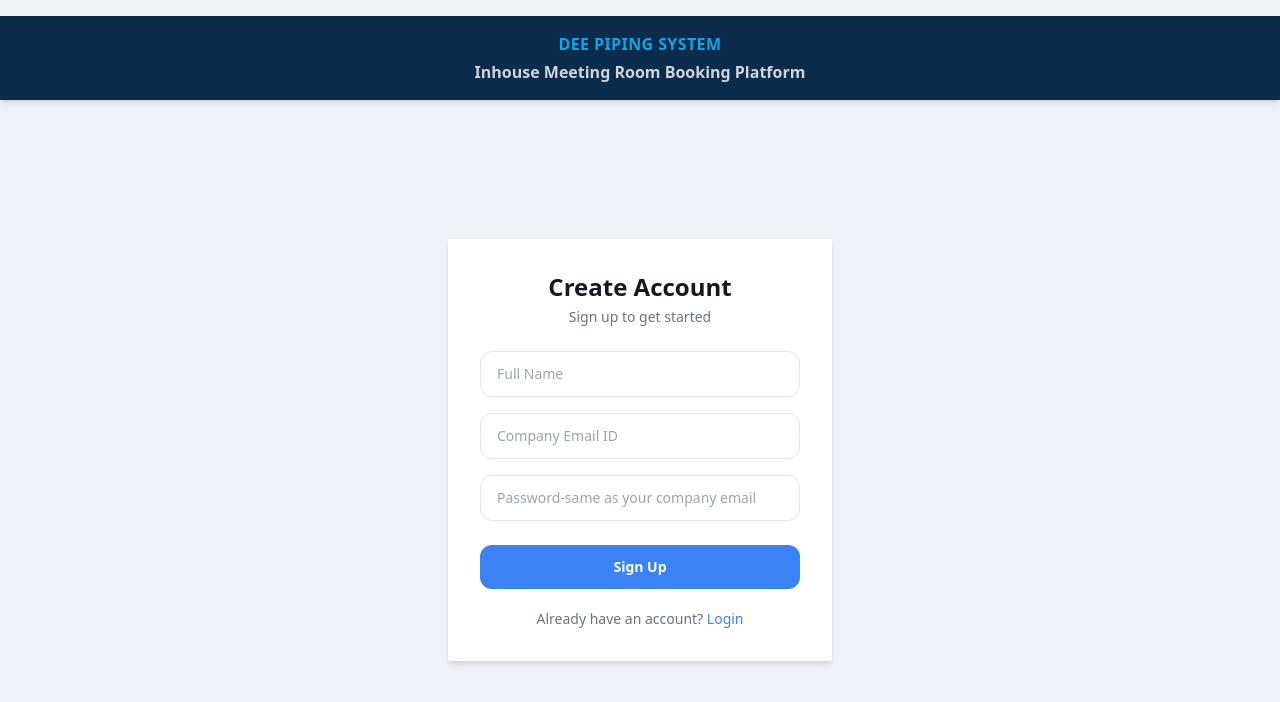
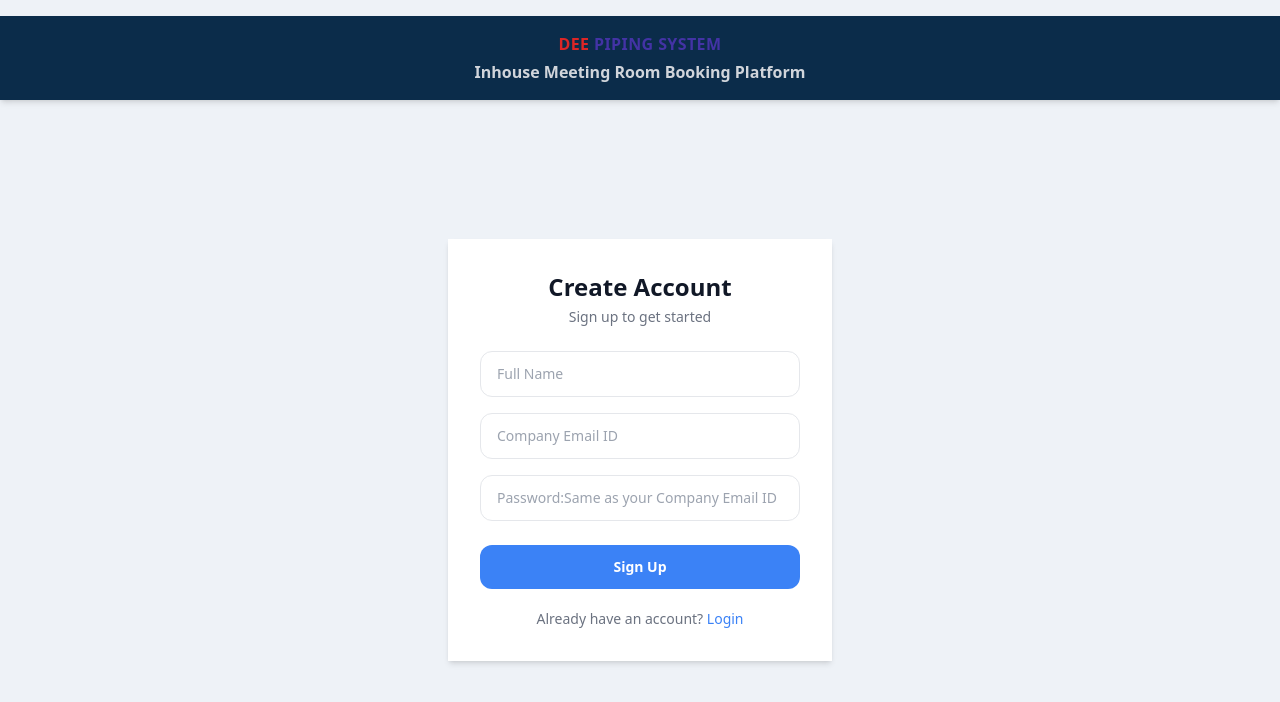
Before and after one commit to amitzz2004/meeting-app-plant2, a React (Vite) app in the folder frontend/: page /signup in a window 1280 px wide. Shown: the top 702 px of the page. Built offline with nearby package versions, Linux system fonts and the light colour scheme; no server answers.

Commit message:
red colour

```diff
--- a/frontend/src/pages/signup.jsx
+++ b/frontend/src/pages/signup.jsx
@@ -35,8 +35,10 @@ export default function Signup() {
 
       {/* Header - Same as Login */}
       <div className="mt-4 bg-[#0b2c4a] text-white text-center py-4 shadow-md">
-        <h1 className="text-2x2 tracking-wide font-semibold text-[#0EA5E9]">
-          DEE PIPING SYSTEM
+        <h1 className="text-2x2 tracking-wide font-semibold text-[#4333a5]">
+          <span className="text-red-600">DEE</span>{" "}
+          <span className="text-[#4333a5]">PIPING SYSTEM</span>
+
         </h1>
         <p className="text-s text-gray-300 font-bold mt-1">
           Inhouse Meeting Room Booking Platform
@@ -83,7 +85,7 @@ export default function Signup() {
           <input
             type="password"
             value={password}
-            placeholder="Password-same as your company email"
+            placeholder="Password:Same as your Company Email ID"
             onChange={(e) => setPassword(e.target.value)}
             className="w-full px-4 py-3 mb-6 border border-gray-200 rounded-xl text-sm
                        text-gray-800 placeholder-gray-400 bg-white
```
